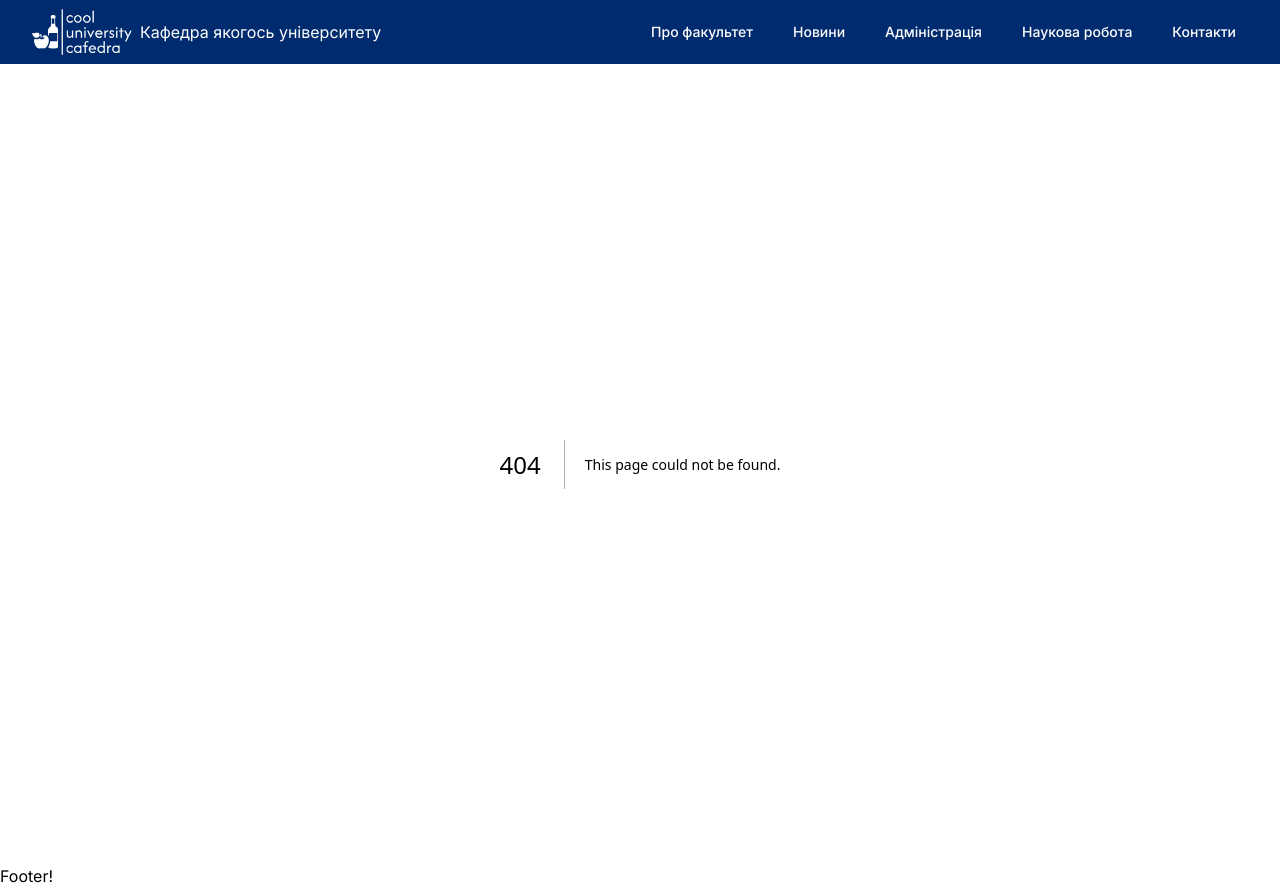
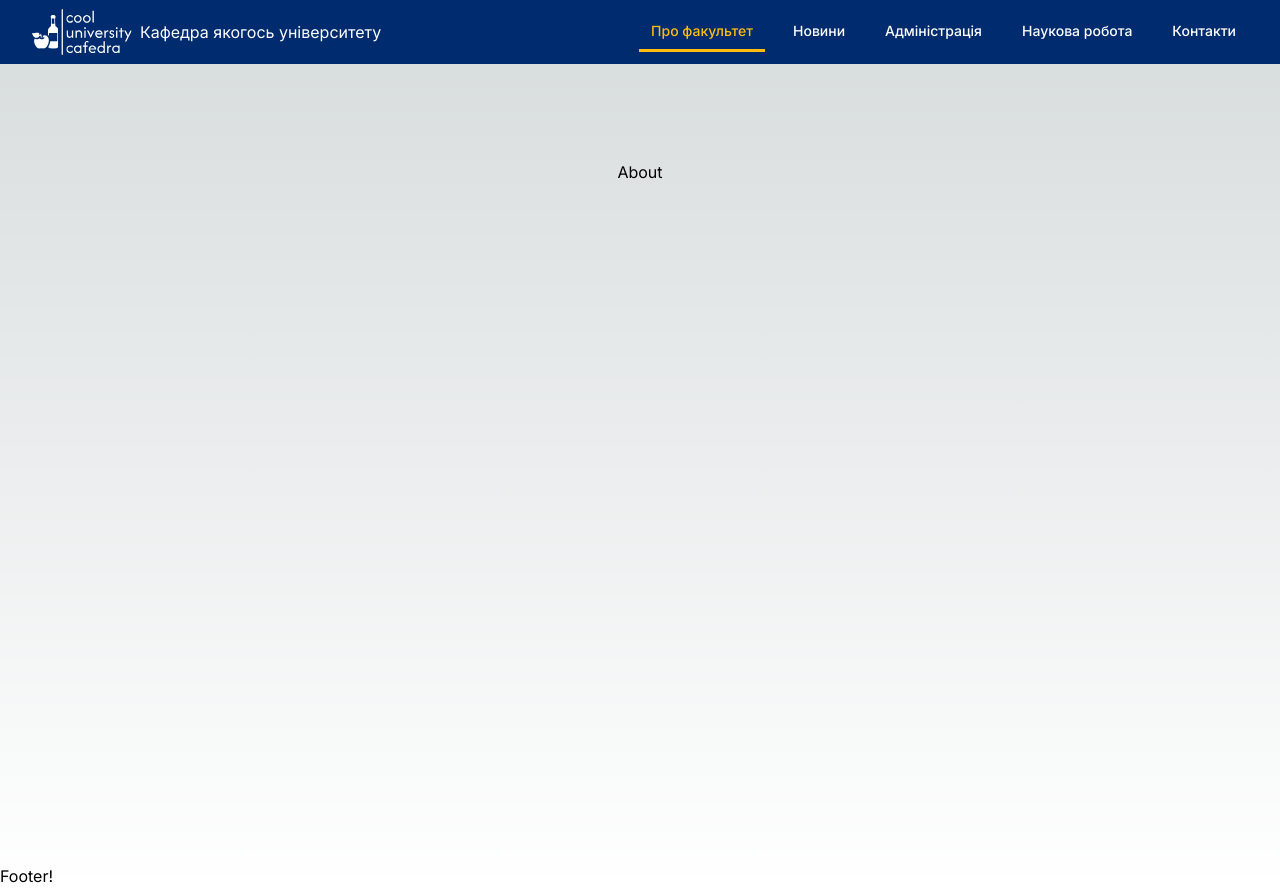
Before and after one commit to tideee2/cafedra, a Next.js app: page /about in a window 1280 px wide. Before the commit this address had no page. Built offline with nearby package versions, Linux system fonts and the light colour scheme.

Commit message:
add base pages, add active links classes

```diff
--- /dev/null
+++ b/src/app/about/page.tsx
@@ -0,0 +1,3 @@
+export default function AboutPage() {
+  return <h1>About</h1>
+}
--- /dev/null
+++ b/src/app/administration/page.tsx
@@ -0,0 +1,3 @@
+export default function AdministrationPage() {
+  return <h1>Administration</h1>
+}
--- /dev/null
+++ b/src/app/contacts/page.tsx
@@ -0,0 +1,3 @@
+export default function ContactPage() {
+  return <h1>Contact</h1>
+}
--- a/src/app/globals.css
+++ b/src/app/globals.css
@@ -31,3 +31,8 @@ body {
     text-wrap: balance;
   }
 }
+/* todo replace to header component */
+.active-link {
+  border-bottom: 3px solid #FFBC0F;
+  color: #FFBC0F;
+}
--- a/src/app/layout.tsx
+++ b/src/app/layout.tsx
@@ -21,7 +21,9 @@ export default function RootLayout({
     <html lang="en">
       <body className={inter.className}>
         <Header />
-        { children }
+        <main className="flex min-h-screen flex-col items-center justify-between p-24">
+          { children }
+        </main>
         <Footer />
       </body>
     </html>
--- /dev/null
+++ b/src/app/news/page.tsx
@@ -0,0 +1,3 @@
+export default function NewsPage() {
+  return <h1>News</h1>
+}
--- a/src/app/page.tsx
+++ b/src/app/page.tsx
@@ -1,7 +1,5 @@
 export default function Home() {
   return (
-    <main className="flex min-h-screen flex-col items-center justify-between p-24">
-      main
-    </main>
+    <h1>main</h1>
   )
 }
--- /dev/null
+++ b/src/app/science/page.tsx
@@ -0,0 +1,3 @@
+export default function SciencePage() {
+  return <h1>Science</h1>
+}
--- a/src/components/header.tsx
+++ b/src/components/header.tsx
@@ -3,6 +3,7 @@
 import Image from 'next/image'
 import { useState } from 'react'
 import Link from 'next/link'
+import { usePathname } from 'next/navigation'
 import { headerLinks } from '@/constants/header'
 
 export default function Header() {
@@ -12,10 +13,12 @@ export default function Header() {
     setHeaderMenuVisible(!headerMenuVisible)
   }
 
+  const pathname = usePathname()
+  const linkStyle = 'flex align-items-center px-1 lg:px-3 py-2 text-sm font-medium text-white hover:text-primary whitespace-nowrap'
   const links = headerLinks.map(link => (
     <Link
       aria-current="page"
-      className="flex align-items-center px-1 lg:px-3 py-2 text-sm font-medium text-white hover:text-primary whitespace-nowrap"
+      className={`${linkStyle} ${pathname === link.href ? 'active-link' : ''}`}
       href={link.href}
       key={link.href}
     >{link.title}
```
